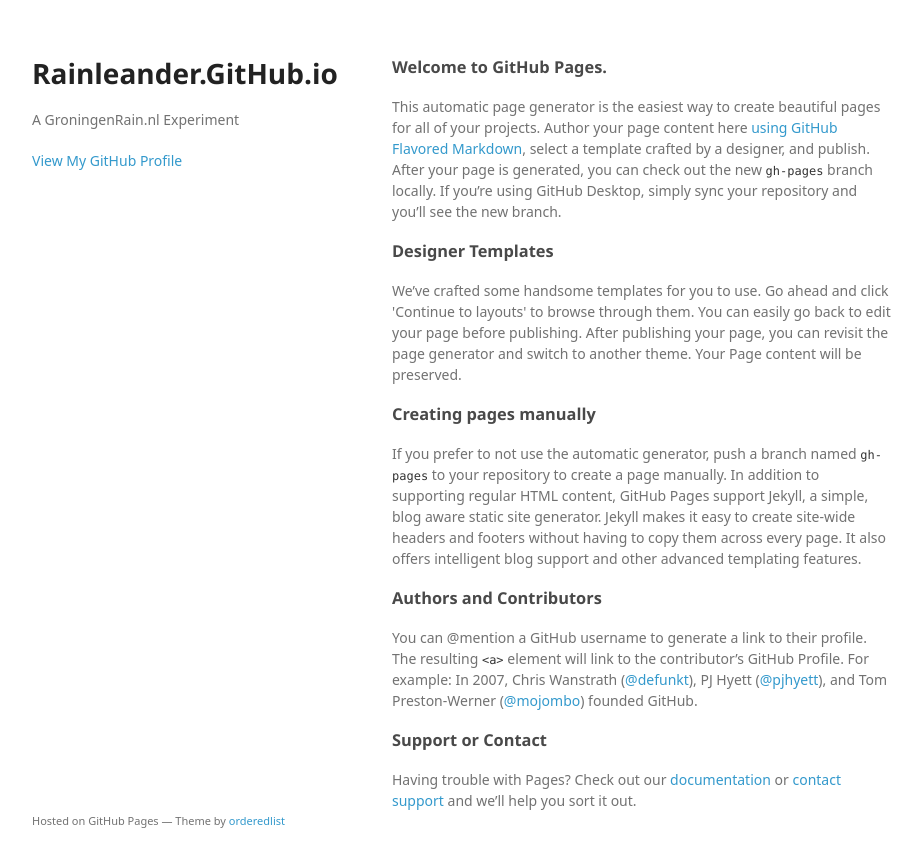
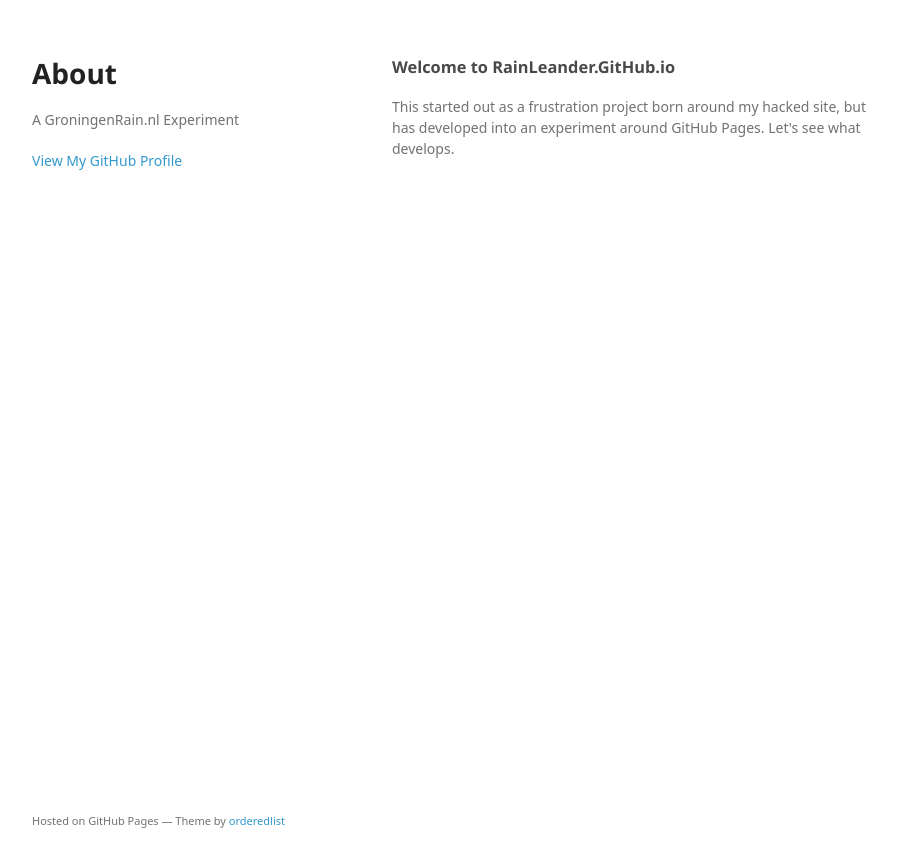
Before and after one commit to rainleander/rainleander.github.io, a Jekyll site: the page index.html, which Jekyll copies as it is, in a window 1280 px wide. Shown: the top 867 px of the page, without its empty margins (178-1100 px from the left). Built offline with Jekyll 4.4.1, drawn with Linux system fonts in a browser that asks for light colours; some web fonts are replaced.

Commit message:
Replace master branch with page content via GitHub

```diff
--- a/index.html
+++ b/index.html
@@ -3,7 +3,7 @@
   <head>
     <meta charset="utf-8">
     <meta http-equiv="X-UA-Compatible" content="chrome=1">
-    <title>Rainleander.GitHub.io by rainleander</title>
+    <title>About by rainleander</title>
 
     <link rel="stylesheet" href="stylesheets/styles.css">
     <link rel="stylesheet" href="stylesheets/github-light.css">
@@ -15,7 +15,7 @@
   <body>
     <div class="wrapper">
       <header>
-        <h1>Rainleander.GitHub.io</h1>
+        <h1>About</h1>
         <p>A GroningenRain.nl Experiment</p>
 
 
@@ -24,20 +24,8 @@
       </header>
       <section>
         <h3>
-<a id="welcome-to-github-pages" class="anchor" href="#welcome-to-github-pages" aria-hidden="true"><span aria-hidden="true" class="octicon octicon-link"></span></a>Welcome to GitHub Pages.</h3>
-<p>This automatic page generator is the easiest way to create beautiful pages for all of your projects. Author your page content here <a href="https://guides.github.com/features/mastering-markdown/">using GitHub Flavored Markdown</a>, select a template crafted by a designer, and publish. After your page is generated, you can check out the new <code>gh-pages</code> branch locally. If you’re using GitHub Desktop, simply sync your repository and you’ll see the new branch.</p>
-<h3>
-<a id="designer-templates" class="anchor" href="#designer-templates" aria-hidden="true"><span aria-hidden="true" class="octicon octicon-link"></span></a>Designer Templates</h3>
-<p>We’ve crafted some handsome templates for you to use. Go ahead and click 'Continue to layouts' to browse through them. You can easily go back to edit your page before publishing. After publishing your page, you can revisit the page generator and switch to another theme. Your Page content will be preserved.</p>
-<h3>
-<a id="creating-pages-manually" class="anchor" href="#creating-pages-manually" aria-hidden="true"><span aria-hidden="true" class="octicon octicon-link"></span></a>Creating pages manually</h3>
-<p>If you prefer to not use the automatic generator, push a branch named <code>gh-pages</code> to your repository to create a page manually. In addition to supporting regular HTML content, GitHub Pages support Jekyll, a simple, blog aware static site generator. Jekyll makes it easy to create site-wide headers and footers without having to copy them across every page. It also offers intelligent blog support and other advanced templating features.</p>
-<h3>
-<a id="authors-and-contributors" class="anchor" href="#authors-and-contributors" aria-hidden="true"><span aria-hidden="true" class="octicon octicon-link"></span></a>Authors and Contributors</h3>
-<p>You can @mention a GitHub username to generate a link to their profile. The resulting <code>&lt;a&gt;</code> element will link to the contributor’s GitHub Profile. For example: In 2007, Chris Wanstrath (<a class="user-mention" data-hovercard-type="user" data-hovercard-url="/users/defunkt/hovercard" data-octo-click="hovercard-link-click" data-octo-dimensions="link_type:self" href="https://github.com/defunkt">@defunkt</a>), PJ Hyett (<a class="user-mention" data-hovercard-type="user" data-hovercard-url="/users/pjhyett/hovercard" data-octo-click="hovercard-link-click" data-octo-dimensions="link_type:self" href="https://github.com/pjhyett">@pjhyett</a>), and Tom Preston-Werner (<a class="user-mention" data-hovercard-type="user" data-hovercard-url="/users/mojombo/hovercard" data-octo-click="hovercard-link-click" data-octo-dimensions="link_type:self" href="https://github.com/mojombo">@mojombo</a>) founded GitHub.</p>
-<h3>
-<a id="support-or-contact" class="anchor" href="#support-or-contact" aria-hidden="true"><span aria-hidden="true" class="octicon octicon-link"></span></a>Support or Contact</h3>
-<p>Having trouble with Pages? Check out our <a href="https://help.github.com/pages">documentation</a> or <a href="https://github.com/contact">contact support</a> and we’ll help you sort it out.</p>
+<a id="welcome-to-rainleandergithubio" class="anchor" href="#welcome-to-rainleandergithubio" aria-hidden="true"><span aria-hidden="true" class="octicon octicon-link"></span></a>Welcome to RainLeander.GitHub.io</h3>
+<p>This started out as a frustration project born around my hacked site, but has developed into an experiment around GitHub Pages. Let's see what develops.</p>
       </section>
       <footer>
         <p><small>Hosted on GitHub Pages &mdash; Theme by <a href="https://github.com/orderedlist">orderedlist</a></small></p>
```
Also changed, not shown: params.json (+1 -1 lines).
